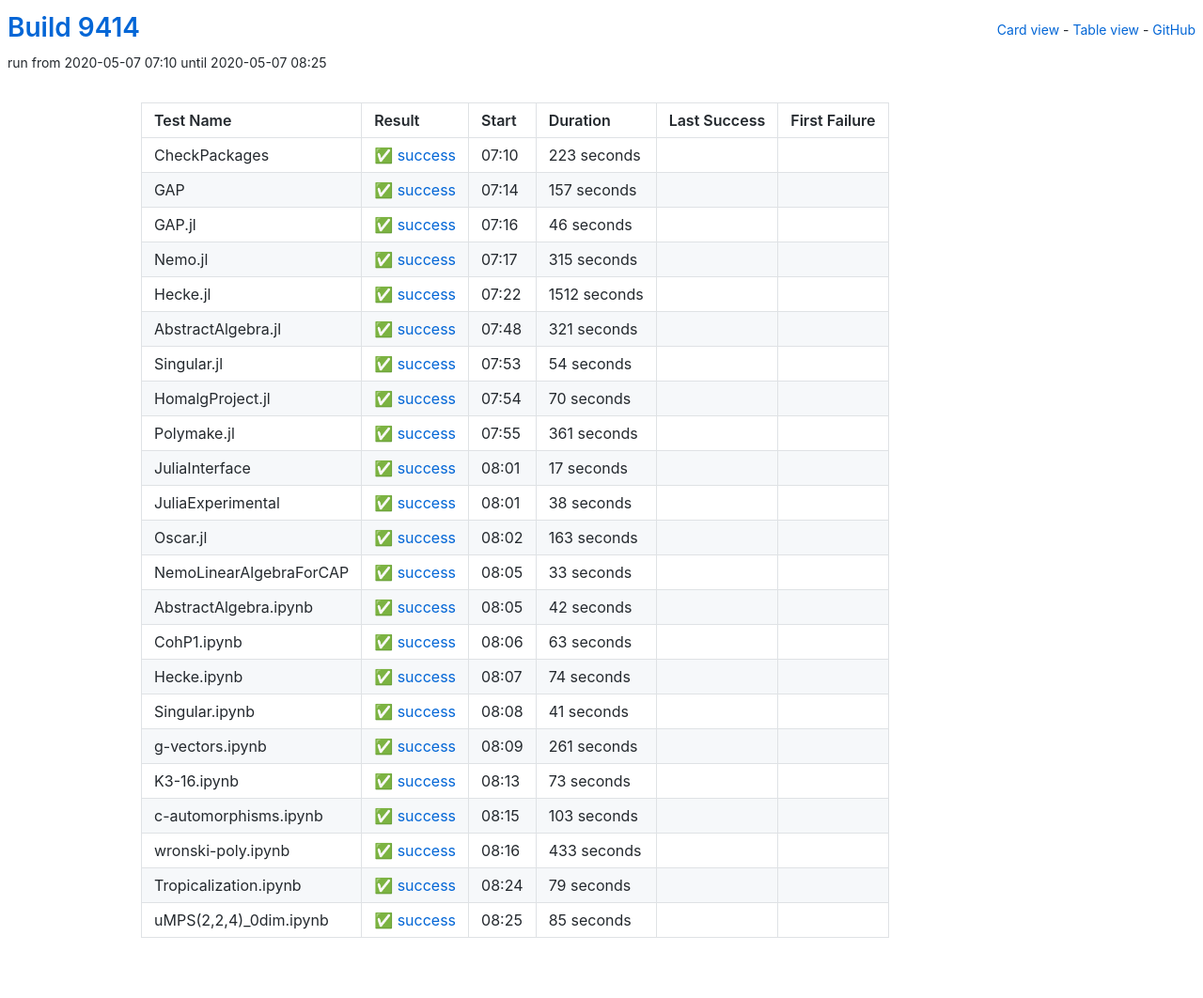
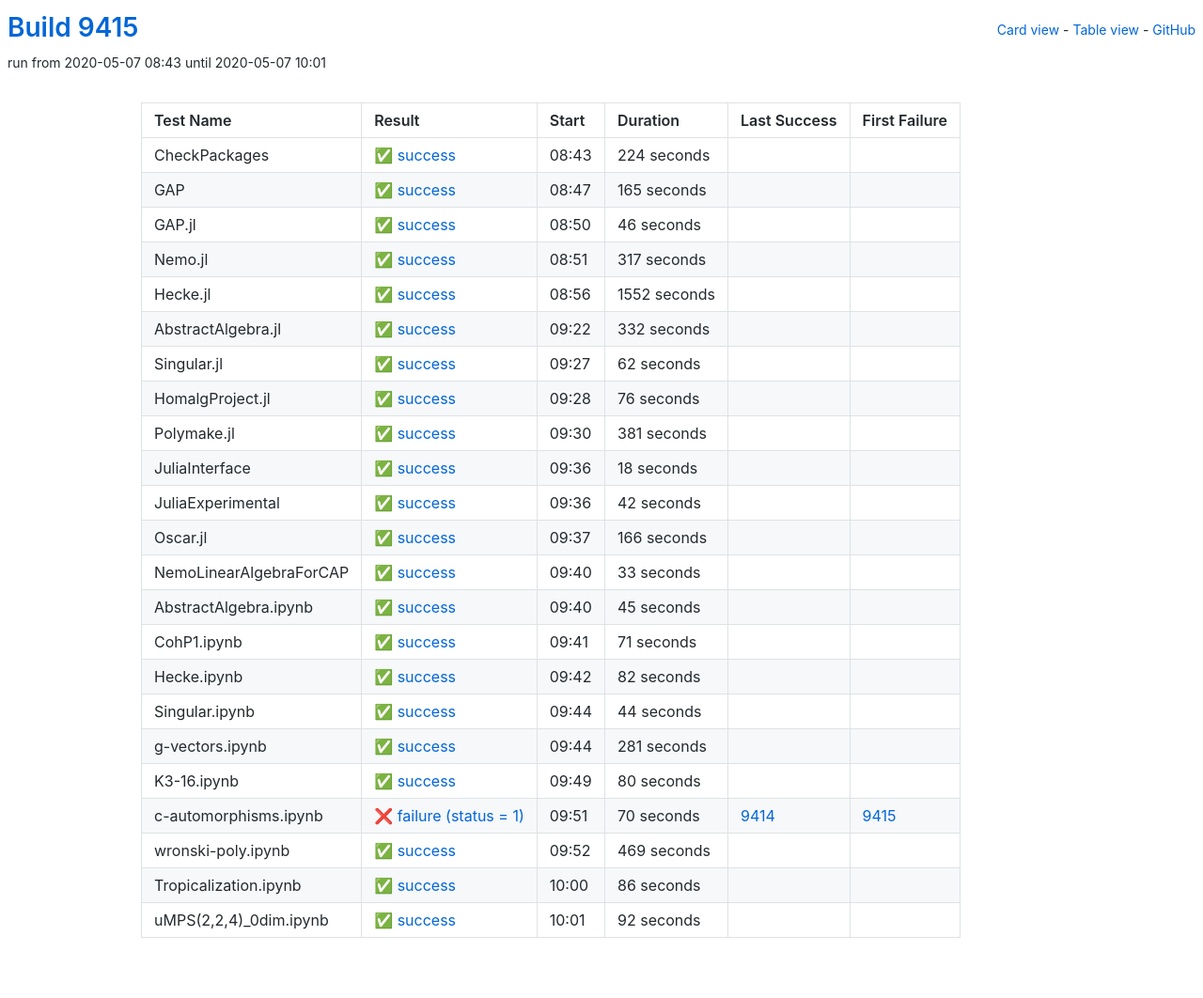
Before and after one commit to oscar-system/oscar-ci-status, a Jekyll site: the page built from table.html, in a window 1280 px wide. Shown: the whole page at 94% size. Built offline with Jekyll 4.4.1, drawn with Linux system fonts in a browser that asks for light colours.

Commit message:
Build 9415

```diff
--- a/_data/ci.yml
+++ b/_data/ci.yml
@@ -1,29 +1,29 @@
-build: 9414
-build_url: https://oscarci.mathematik.uni-kl.de/job/oscar/9414/
+build: 9415
+build_url: https://oscarci.mathematik.uni-kl.de/job/oscar/9415/
 job: oscar
 tests:
-- duration: 223
+- duration: 224
   exitcode: 0
   first_failure: false
   first_failure_url: null
   id: checkpackages
   last_success: false
   last_success_url: null
-  log: https://oscarci.mathematik.uni-kl.de/job/oscar/9414/artifact/logs/build-9414/CheckPackages.log
+  log: https://oscarci.mathematik.uni-kl.de/job/oscar/9415/artifact/logs/build-9415/CheckPackages.log
   name: CheckPackages
-  start: 2020-05-07 07:10
+  start: 2020-05-07 08:43
   status: success
   success: true
-- duration: 157
+- duration: 165
   exitcode: 0
   first_failure: false
   first_failure_url: null
   id: gap
   last_success: false
   last_success_url: null
-  log: https://oscarci.mathematik.uni-kl.de/job/oscar/9414/artifact/logs/build-9414/GAP.log
+  log: https://oscarci.mathematik.uni-kl.de/job/oscar/9415/artifact/logs/build-9415/GAP.log
   name: GAP
-  start: 2020-05-07 07:14
+  start: 2020-05-07 08:47
   status: success
   success: true
 - duration: 46
@@ -33,117 +33,117 @@
   id: gap-jl
   last_success: false
   last_success_url: null
-  log: https://oscarci.mathematik.uni-kl.de/job/oscar/9414/artifact/logs/build-9414/GAP.jl.log
+  log: https://oscarci.mathematik.uni-kl.de/job/oscar/9415/artifact/logs/build-9415/GAP.jl.log
   name: GAP.jl
-  start: 2020-05-07 07:16
+  start: 2020-05-07 08:50
   status: success
   success: true
-- duration: 315
+- duration: 317
   exitcode: 0
   first_failure: false
   first_failure_url: null
   id: nemo-jl
   last_success: false
   last_success_url: null
-  log: https://oscarci.mathematik.uni-kl.de/job/oscar/9414/artifact/logs/build-9414/Nemo.jl.log
+  log: https://oscarci.mathematik.uni-kl.de/job/oscar/9415/artifact/logs/build-9415/Nemo.jl.log
   name: Nemo.jl
-  start: 2020-05-07 07:17
+  start: 2020-05-07 08:51
   status: success
   success: true
-- duration: 1512
+- duration: 1552
   exitcode: 0
   first_failure: false
   first_failure_url: null
   id: hecke-jl
   last_success: false
   last_success_url: null
-  log: https://oscarci.mathematik.uni-kl.de/job/oscar/9414/artifact/logs/build-9414/Hecke.jl.log
+  log: https://oscarci.mathematik.uni-kl.de/job/oscar/9415/artifact/logs/build-9415/Hecke.jl.log
   name: Hecke.jl
-  start: 2020-05-07 07:22
+  start: 2020-05-07 08:56
   status: success
   success: true
-- duration: 321
+- duration: 332
   exitcode: 0
   first_failure: false
   first_failure_url: null
   id: abstractalgebra-jl
   last_success: false
   last_success_url: null
-  log: https://oscarci.mathematik.uni-kl.de/job/oscar/9414/artifact/logs/build-9414/AbstractAlgebra.jl.log
+  log: https://oscarci.mathematik.uni-kl.de/job/oscar/9415/artifact/logs/build-9415/AbstractAlgebra.jl.log
   name: AbstractAlgebra.jl
-  start: 2020-05-07 07:48
+  start: 2020-05-07 09:22
   status: success
   success: true
-- duration: 54
+- duration: 62
   exitcode: 0
   first_failure: false
   first_failure_url: null
   id: singular-jl
   last_success: false
   last_success_url: null
-  log: https://oscarci.mathematik.uni-kl.de/job/oscar/9414/artifact/logs/build-9414/Singular.jl.log
+  log: https://oscarci.mathematik.uni-kl.de/job/oscar/9415/artifact/logs/build-9415/Singular.jl.log
   name: Singular.jl
-  start: 2020-05-07 07:53
+  start: 2020-05-07 09:27
   status: success
   success: true
-- duration: 70
+- duration: 76
   exitcode: 0
   first_failure: false
   first_failure_url: null
   id: homalgproject-jl
   last_success: false
   last_success_url: null
-  log: https://oscarci.mathematik.uni-kl.de/job/oscar/9414/artifact/logs/build-9414/HomalgProject.jl.log
+  log: https://oscarci.mathematik.uni-kl.de/job/oscar/9415/artifact/logs/build-9415/HomalgProject.jl.log
   name: HomalgProject.jl
-  start: 2020-05-07 07:54
+  start: 2020-05-07 09:28
   status: success
   success: true
-- duration: 361
+- duration: 381
   exitcode: 0
   first_failure: false
   first_failure_url: null
   id: polymake-jl
   last_success: false
   last_success_url: null
-  log: https://oscarci.mathematik.uni-kl.de/job/oscar/9414/artifact/logs/build-9414/Polymake.jl.log
+  log: https://oscarci.mathematik.uni-kl.de/job/oscar/9415/artifact/logs/build-9415/Polymake.jl.log
   name: Polymake.jl
-  start: 2020-05-07 07:55
+  start: 2020-05-07 09:30
   status: success
   success: true
-- duration: 17
+- duration: 18
   exitcode: 0
   first_failure: false
   first_failure_url: null
   id: juliainterface
   last_success: false
   last_success_url: null
-  log: https://oscarci.mathematik.uni-kl.de/job/oscar/9414/artifact/logs/build-9414/JuliaInterface.log
+  log: https://oscarci.mathematik.uni-kl.de/job/oscar/9415/artifact/logs/build-9415/JuliaInterface.log
   name: JuliaInterface
-  start: 2020-05-07 08:01
+  start: 2020-05-07 09:36
   status: success
   success: true
-- duration: 38
+- duration: 42
   exitcode: 0
   first_failure: false
   first_failure_url: null
   id: juliaexperimental
   last_success: false
   last_success_url: null
-  log: https://oscarci.mathematik.uni-kl.de/job/oscar/9414/artifact/logs/build-9414/JuliaExperimental.log
+  log: https://oscarci.mathematik.uni-kl.de/job/oscar/9415/artifact/logs/build-9415/JuliaExperimental.log
   name: JuliaExperimental
-  start: 2020-05-07 08:01
+  start: 2020-05-07 09:36
   status: success
   success: true
-- duration: 163
+- duration: 166
   exitcode: 0
   first_failure: false
   first_failure_url: null
   id: oscar-jl
   last_success: false
   last_success_url: null
-  log: https://oscarci.mathematik.uni-kl.de/job/oscar/9414/artifact/logs/build-9414/Oscar.jl.log
+  log: https://oscarci.mathematik.uni-kl.de/job/oscar/9415/artifact/logs/build-9415/Oscar.jl.log
   name: Oscar.jl
-  start: 2020-05-07 08:02
+  start: 2020-05-07 09:37
   status: success
   success: true
 - duration: 33
@@ -153,128 +153,128 @@
   id: nemolinearalgebraforcap
   last_success: false
   last_success_url: null
-  log: https://oscarci.mathematik.uni-kl.de/job/oscar/9414/artifact/logs/build-9414/NemoLinearAlgebraForCAP.log
+  log: https://oscarci.mathematik.uni-kl.de/job/oscar/9415/artifact/logs/build-9415/NemoLinearAlgebraForCAP.log
   name: NemoLinearAlgebraForCAP
-  start: 2020-05-07 08:05
+  start: 2020-05-07 09:40
   status: success
   success: true
-- duration: 42
+- duration: 45
   exitcode: 0
   first_failure: false
   first_failure_url: null
   id: abstractalgebra-ipynb
   last_success: false
   last_success_url: null
-  log: https://oscarci.mathematik.uni-kl.de/job/oscar/9414/artifact/logs/build-9414/AbstractAlgebra.ipynb.log
+  log: https://oscarci.mathematik.uni-kl.de/job/oscar/9415/artifact/logs/build-9415/AbstractAlgebra.ipynb.log
   name: AbstractAlgebra.ipynb
-  start: 2020-05-07 08:05
+  start: 2020-05-07 09:40
   status: success
   success: true
-- duration: 63
+- duration: 71
   exitcode: 0
   first_failure: false
   first_failure_url: null
   id: cohp1-ipynb
   last_success: false
   last_success_url: null
-  log: https://oscarci.mathematik.uni-kl.de/job/oscar/9414/artifact/logs/build-9414/CohP1.ipynb.log
+  log: https://oscarci.mathematik.uni-kl.de/job/oscar/9415/artifact/logs/build-9415/CohP1.ipynb.log
   name: CohP1.ipynb
-  start: 2020-05-07 08:06
+  start: 2020-05-07 09:41
   status: success
   success: true
-- duration: 74
+- duration: 82
   exitcode: 0
   first_failure: false
   first_failure_url: null
   id: hecke-ipynb
   last_success: false
   last_success_url: null
-  log: https://oscarci.mathematik.uni-kl.de/job/oscar/9414/artifact/logs/build-9414/Hecke.ipynb.log
+  log: https://oscarci.mathematik.uni-kl.de/job/oscar/9415/artifact/logs/build-9415/Hecke.ipynb.log
   name: Hecke.ipynb
-  start: 2020-05-07 08:07
+  start: 2020-05-07 09:42
   status: success
   success: true
-- duration: 41
+- duration: 44
   exitcode: 0
   first_failure: false
   first_failure_url: null
   id: singular-ipynb
   last_success: false
   last_success_url: null
-  log: https://oscarci.mathematik.uni-kl.de/job/oscar/9414/artifact/logs/build-9414/Singular.ipynb.log
+  log: https://oscarci.mathematik.uni-kl.de/job/oscar/9415/artifact/logs/build-9415/Singular.ipynb.log
   name: Singular.ipynb
-  start: 2020-05-07 08:08
+  start: 2020-05-07 09:44
   status: success
   success: true
-- duration: 261
+- duration: 281
   exitcode: 0
   first_failure: false
   first_failure_url: null
   id: g-vectors-ipynb
   last_success: false
   last_success_url: null
-  log: https://oscarci.mathematik.uni-kl.de/job/oscar/9414/artifact/logs/build-9414/g-vectors.ipynb.log
+  log: https://oscarci.mathematik.uni-kl.de/job/oscar/9415/artifact/logs/build-9415/g-vectors.ipynb.log
   name: g-vectors.ipynb
-  start: 2020-05-07 08:09
+  start: 2020-05-07 09:44
   status: success
   success: true
-- duration: 73
+- duration: 80
   exitcode: 0
   first_failure: false
   first_failure_url: null
   id: k3-16-ipynb
   last_success: false
   last_success_url: null
-  log: https://oscarci.mathematik.uni-kl.de/job/oscar/9414/artifact/logs/build-9414/K3-16.ipynb.log
+  log: https://oscarci.mathematik.uni-kl.de/job/oscar/9415/artifact/logs/build-9415/K3-16.ipynb.log
   name: K3-16.ipynb
-  start: 2020-05-07 08:13
+  start: 2020-05-07 09:49
   status: success
   success: true
-- duration: 103
-  exitcode: 0
-  first_failure: false
-  first_failure_url: null
+- duration: 70
+  exitcode: 1
+  first_failure: 9415
+  first_failure_url: https://oscarci.mathematik.uni-kl.de/job/oscar/9415/
   id: c-automorphisms-ipynb
-  last_success: false
-  last_success_url: null
-  log: https://oscarci.mathematik.uni-kl.de/job/oscar/9414/artifact/logs/build-9414/c-automorphisms.ipynb.log
+  last_success: 9414
+  last_success_url: https://oscarci.mathematik.uni-kl.de/job/oscar/9414/
+  log: https://oscarci.mathematik.uni-kl.de/job/oscar/9415/artifact/logs/build-9415/c-automorphisms.ipynb.log
   name: c-automorphisms.ipynb
-  start: 2020-05-07 08:15
-  status: success
-  success: true
-- duration: 433
+  start: 2020-05-07 09:51
+  status: failure
+  success: false
+- duration: 469
   exitcode: 0
   first_failure: false
   first_failure_url: null
   id: wronski-poly-ipynb
   last_success: false
   last_success_url: null
-  log: https://oscarci.mathematik.uni-kl.de/job/oscar/9414/artifact/logs/build-9414/wronski-poly.ipynb.log
+  log: https://oscarci.mathematik.uni-kl.de/job/oscar/9415/artifact/logs/build-9415/wronski-poly.ipynb.log
   name: wronski-poly.ipynb
-  start: 2020-05-07 08:16
+  start: 2020-05-07 09:52
   status: success
   success: true
-- duration: 79
+- duration: 86
   exitcode: 0
   first_failure: false
   first_failure_url: null
   id: tropicalization-ipynb
   last_success: false
   last_success_url: null
-  log: https://oscarci.mathematik.uni-kl.de/job/oscar/9414/artifact/logs/build-9414/Tropicalization.ipynb.log
+  log: https://oscarci.mathematik.uni-kl.de/job/oscar/9415/artifact/logs/build-9415/Tropicalization.ipynb.log
   name: Tropicalization.ipynb
-  start: 2020-05-07 08:24
+  start: 2020-05-07 10:00
   status: success
   success: true
-- duration: 85
+- duration: 92
   exitcode: 0
   first_failure: false
   first_failure_url: null
   id: umps-2-2-4-0dim-ipynb
   last_success: false
   last_success_url: null
-  log: https://oscarci.mathematik.uni-kl.de/job/oscar/9414/artifact/logs/build-9414/uMPS-2-2-4-_0dim.ipynb.log
+  log: https://oscarci.mathematik.uni-kl.de/job/oscar/9415/artifact/logs/build-9415/uMPS-2-2-4-_0dim.ipynb.log
   name: uMPS(2,2,4)_0dim.ipynb
-  start: 2020-05-07 08:25
+  start: 2020-05-07 10:01
   status: success
   success: true
```
Also changed, not shown: README.md.
